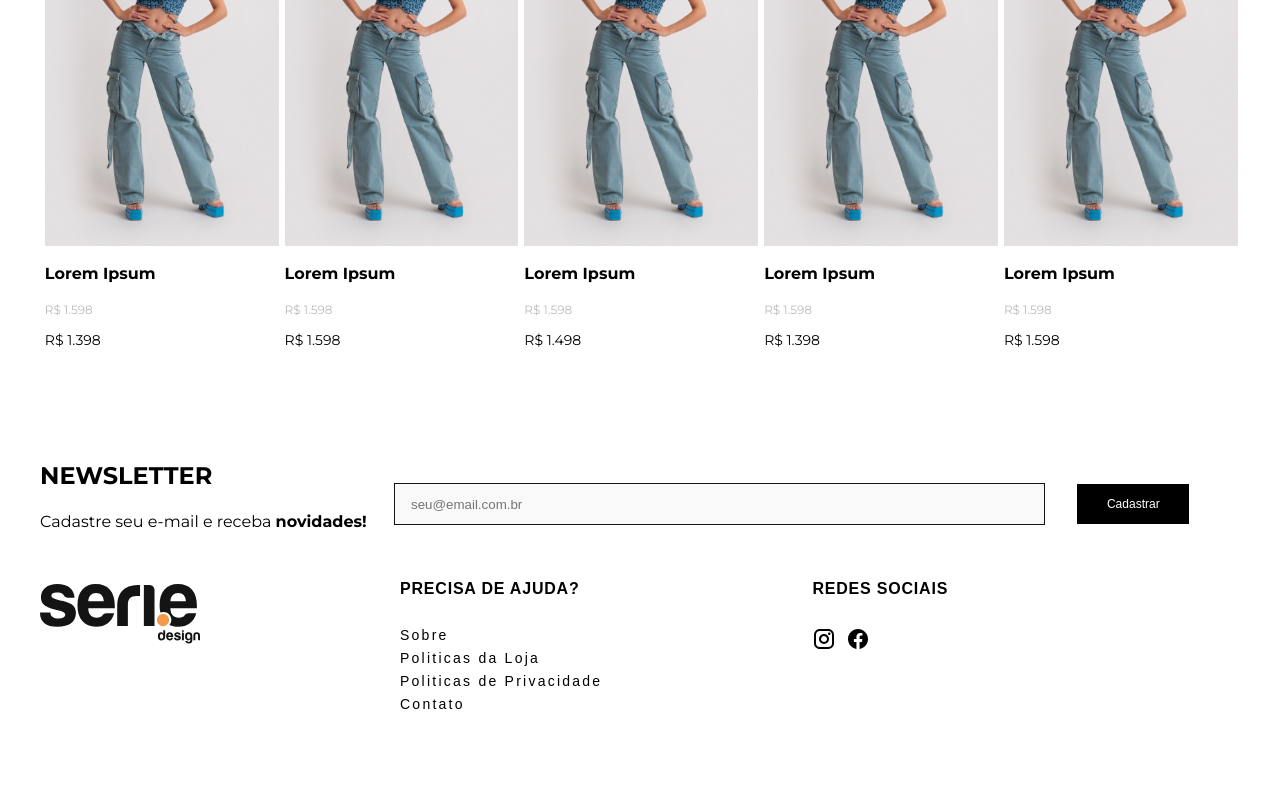
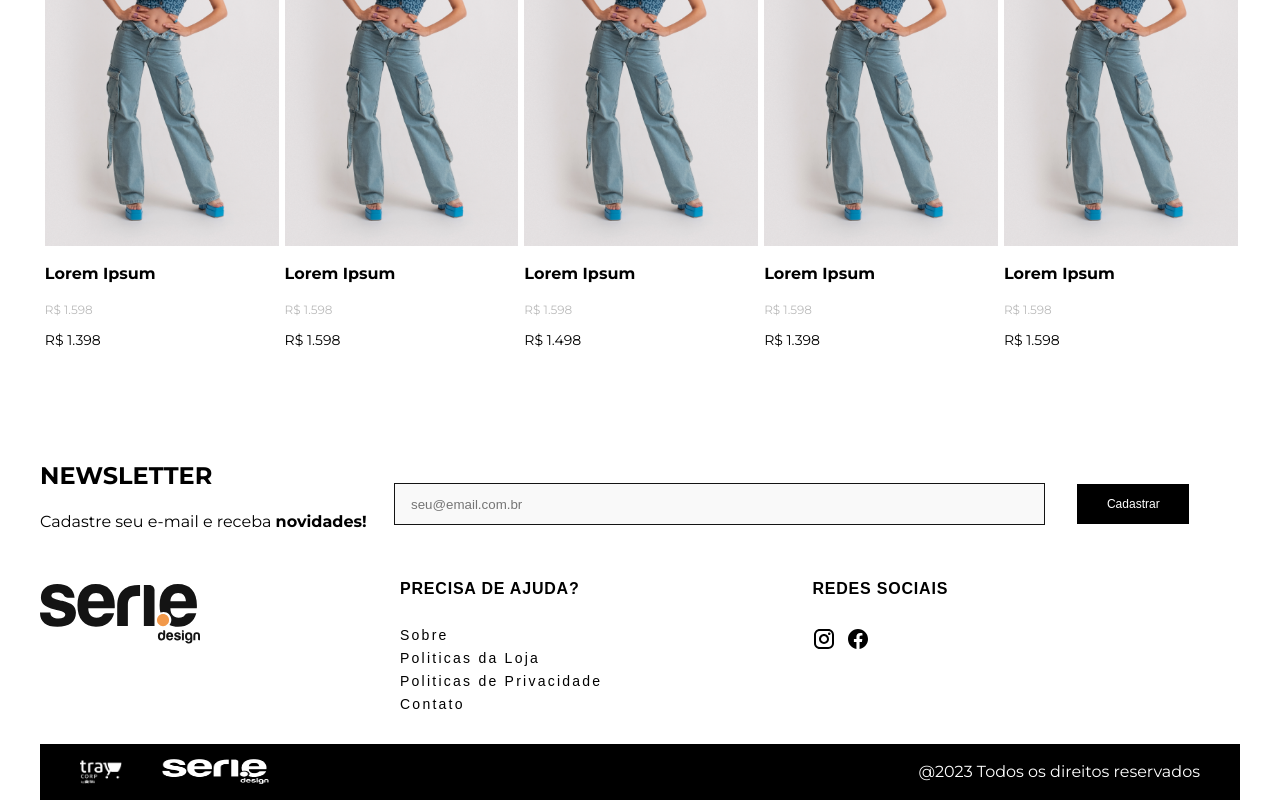
Before and after one commit to irailtonreis/e-commerce-page, a React (Vite) app in the folder part1/: page / in a window 1280 px wide. Shown: the part 2985-3785 px from the top of the page. Before the commit the page ends 3713 px from the top, so only its background shows below. Built offline with nearby package versions, Linux system fonts and the light colour scheme.

Commit message:
feat: Esttrutura da aplicação - Footer Copyright

```diff
--- a/part1/src/components/Footer.css
+++ b/part1/src/components/Footer.css
@@ -67,8 +67,8 @@
   opacity: 0.8;
 }
 
-.footer-content{
-    padding-top: 16px;
+.footer-content {
+  padding-top: 16px;
 }
 
 .footer-logo {
@@ -86,14 +86,16 @@
   width: initial;
 }
 
-.footer-about ul, .footer-social ul{
-    padding: 0;
+.footer-about ul,
+.footer-social ul {
+  padding: 0;
 }
 .footer-social ul {
-    display: flex;
+  display: flex;
 }
 
-.footer-title-links, .footer-title-social {
+.footer-title-links,
+.footer-title-social {
   color: var(--black-950);
   font-family: Arimo;
   font-size: 1rem;
@@ -123,8 +125,40 @@
   text-decoration: underline;
 }
 
-.footer-link{
-    margin-right: 10px;
+.footer-link {
+  margin-right: 10px;
+}
+
+.copyright-container {
+  background: var(--black-950);
+  display: flex;
+  flex-direction: column;
+  width: 100vw;
+  margin-left: -16px;
+  padding: 16px;
+}
+
+.content-logo-container {
+  display: flex;
+  flex-direction: column;
+}
+
+.copyright-logo .footer-logo {
+  max-width: 42px;
+  max-height: 28px;
+}
+.copyright-logo .logo-copyright-1 {
+  max-width: 42px;
+  max-height: 28px;
+}
+.copyright-logo .logo-copyright-2 {
+  max-width: 139px;
+  max-height: 25px;
+  margin-top: 1rem;
+}
+
+.copyright-text p {
+  color: var(--white);
 }
 
 @media (min-width: 1024px) {
@@ -132,7 +166,7 @@
     padding: 0;
   }
 
-  .footer-content{
+  .footer-content {
     display: flex;
     justify-content: flex-start;
     gap: 200px;
@@ -147,4 +181,23 @@
     align-items: center;
     gap: 16px;
   }
+
+  .copyright-container {
+    flex-direction: row;
+    justify-content: space-between;
+    align-items: center;
+    padding: 0 40px;
+    width: initial;
+    margin-left: 0;
+  }
+  .content-logo-container {
+    display: flex;
+    flex-direction: row;
+    align-items: center;
+  }
+
+  .copyright-logo .logo-copyright-2 {
+    margin-top: 0;
+    margin-left: 40px;
+  }
 }
--- a/part1/src/components/Footer.jsx
+++ b/part1/src/components/Footer.jsx
@@ -1,5 +1,7 @@
 import "./Footer.css";
 import logo from "../assets/logo-serie.svg";
+import logoFbits from "../assets/logo-fbits-branco.png";
+import logoSerie from "../assets/logo-serie.png";
 import IconInstagram from "../assets/instagram.svg";
 import IconFacebook from "../assets/facebook.svg";
 
@@ -61,6 +63,19 @@ export const Footer = () => {
           </ul>
         </div>
       </div>
+      <div className="copyright-container">
+        <div className="content-logo-container">
+        <div className="copyright-logo">
+          <img className="logo-copyright-1" src={logoFbits} alt="Logo Fbits" />
+        </div>
+        <div className="copyright-logo">
+          <img className="logo-copyright-2" src={logoSerie} alt="Logo Serie" />
+        </div>
+        </div>
+        <div className="copyright-text">
+          <p>@2023 Todos os direitos reservados</p>
+        </div>
+      </div>
     </footer>
   );
 };
```
Also changed, not shown: part1/src/assets/logo-fbits-branco.png (added), part1/src/assets/logo-serie.png (added).
